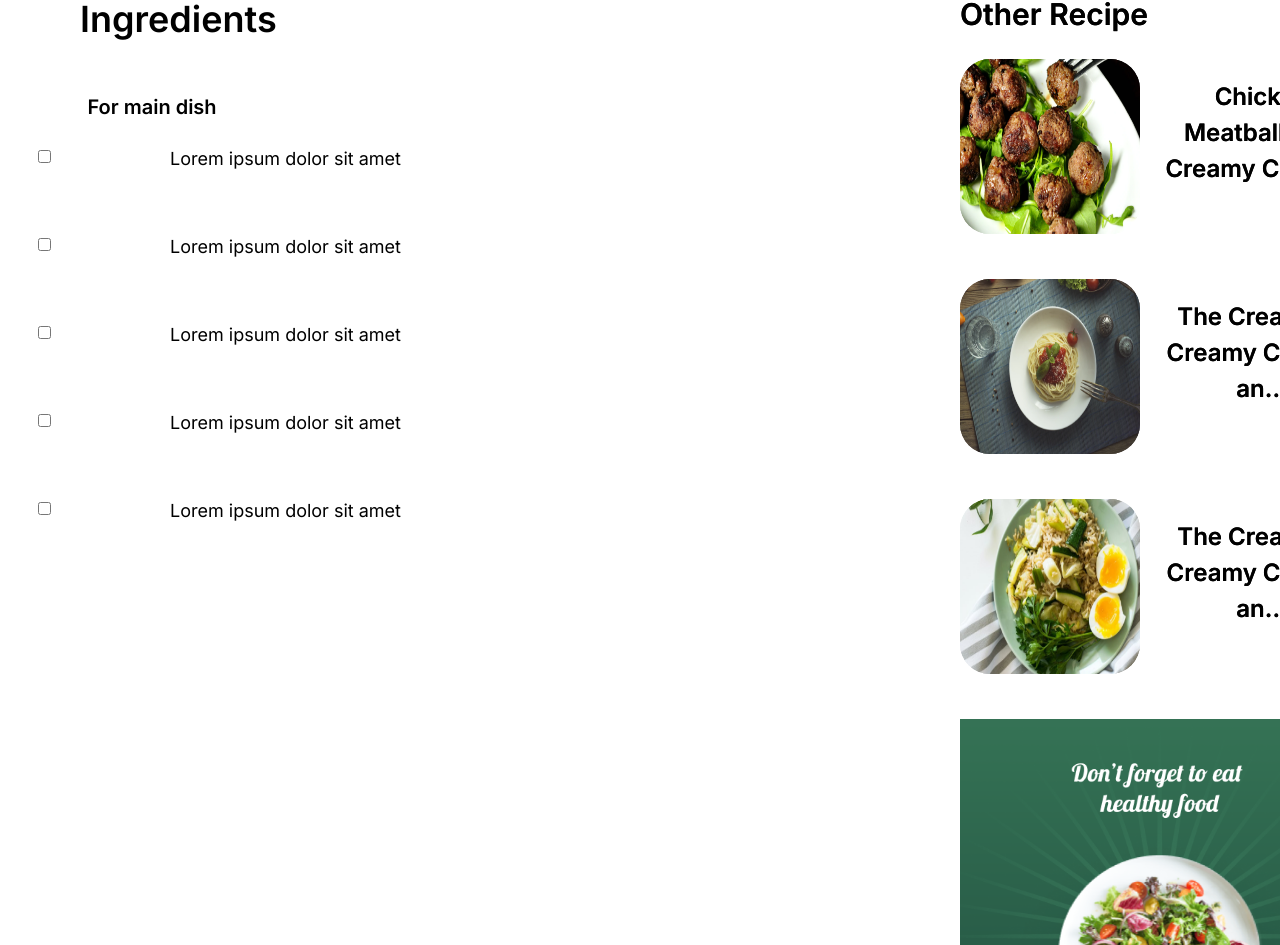
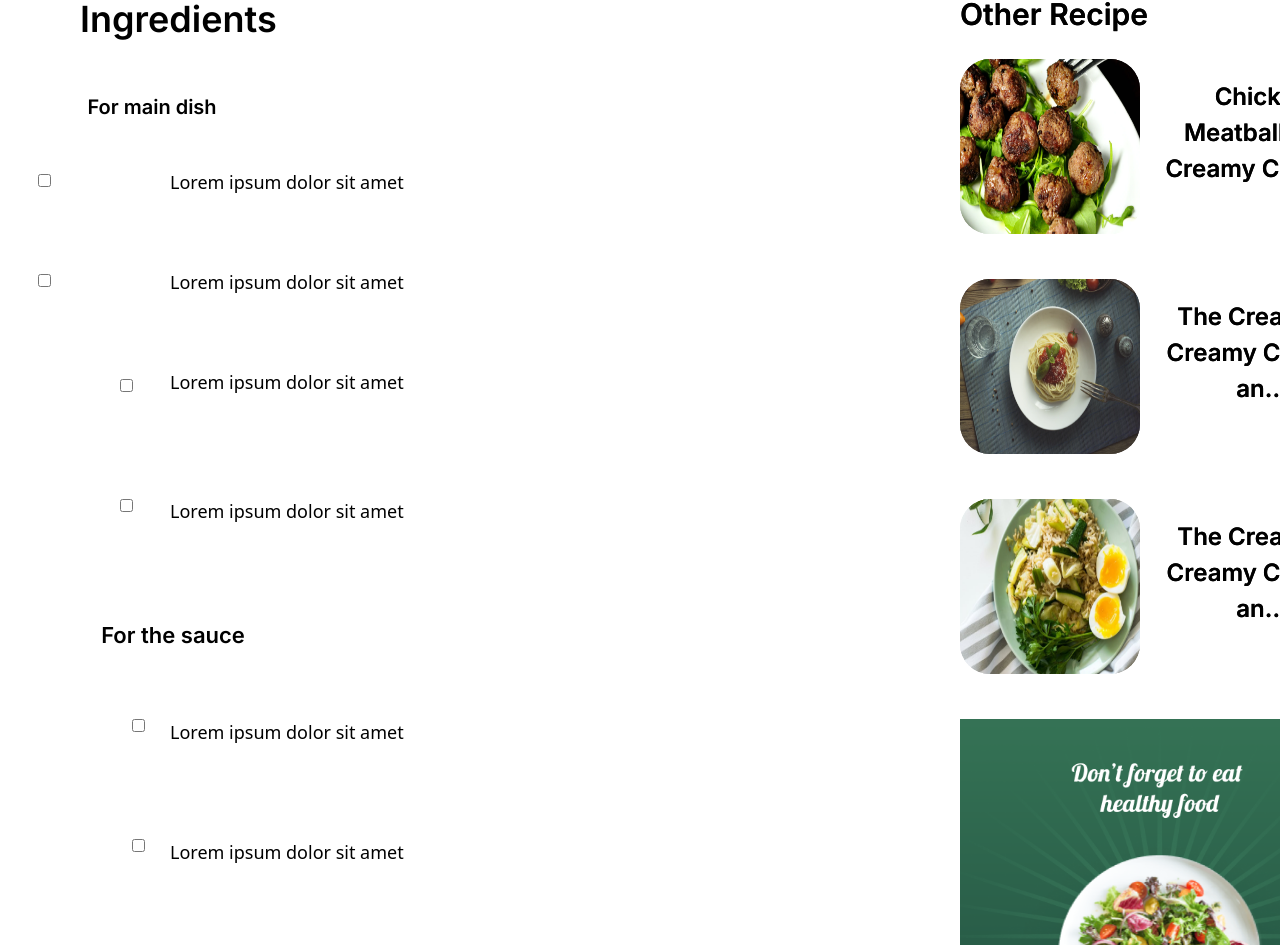
Before and after one commit to Alisher47/Fast-Food-website, a React (Vite) app: page /recipe/1 in a window 1280 px wide. Shown: the part 1281-2226 px from the top of the page. Built offline with nearby package versions, Linux system fonts and the light colour scheme.

Commit message:
updated code

```diff
--- /dev/null
+++ b/src/assets/components/Recipe Details/Container/container.jsx
@@ -0,0 +1,46 @@
+import React from 'react'
+import Button from '../../Home/Buttons/buttons';
+import plate from '../../../../constants/images/Photo-plate.png';
+import plant from '../../../../constants/images/plant.png';
+import vegetables from '../../../../constants/images/vegetables.png';
+const Modal = () => {
+  return (
+    <div>
+    <div className="absolute w-[1280px] h-[442px] top-[3900px] left-[80px] bg-[#E7F9FD] rounded-[60px]">
+        <div className='absolute w-[589px] h-[58px] top-[80px] font-bold right-[350px] font-inter text-[42px] '>
+        Deliciousness to your inbox
+        </div>
+    </div>
+    <div className='absolute top-[4060px] w-[620px] h-[56px] left-[410px] font-inter text-[16px] text-center'>Lorem ipsum dolor sit amet, consectetuipisicing elit, sed do eiusmod tempor incididunt ut labore et dolore magna aliqut enim ad minim </div>
+    <div className="absolute h-[80px] top-[4150px] left-[480px] bg-[#FFFFFF] rounded-[24px] mt-4">
+          <input
+            type="email"
+            placeholder="Enter your email"
+            className="w-[480px] h-full px-4 py-2 rounded-[24px] text-gray-700"
+
+          />
+          <Button
+          text="Subscribe"
+          className="absolute w-[160px] h-[60px] top-[10px] left-[310px] bottom-[10px] rounded-[16px] font-inter font-semibold text-[14px] leading-[16.94px] tracking-[-2%] bg-black text-white"
+        />
+        </div>
+        <div className="">
+        <img
+          src={plate}
+          alt="Plate"
+          className="absolute w-[270px] h-[270px] top-[4060px] right-[80px] rounded-[60px]"
+        />
+      </div>
+      <div className=''>
+        <img src={plant} alt=""
+        className='absolute w-[67px] h-[90px] top-[4100px] left-[1010px]'
+        />
+      </div>
+      <div className="">
+        <img src={vegetables} alt="Vegetables" className="absolute w-[300px] h-[300px] top-[4000px] left-[40px] rotate-[-30deg]" />
+      </div>
+</div>
+  )
+}
+
+export default Modal
--- /dev/null
+++ b/src/assets/components/Recipe Details/Directions/constant.jsx
@@ -0,0 +1,16 @@
+
+const DIRECTIONDATA = [
+    {
+     text1: "Nemo enim ipsam voluptatem quia voluptas sit aspernatur aut odit aut fugit, sed quia consequuntur magni dolores eos qui ratione voluptatem sequi nesciunt. Neque porro quisquam est, qui dolorem ipsum quia dolor sit amet, consectetur, adipisci velit, sed quia non numquam eius modi tempora incidunt ut labore et dolore magnam aliquam quaerat voluptatem."
+
+    },
+    {
+
+       text1: "Nemo enim ipsam voluptatem quia voluptas sit aspernatur aut odit aut fugit, sed quia consequuntur magni dolores eos qui ratione voluptatem sequi nesciunt. Neque porro quisquam est, qui dolorem ipsum quia dolor sit amet, consectetur, adipisci velit, sed quia non numquam eius modi tempora incidunt ut labore et dolore magnam aliquam quaerat voluptatem.",
+    },
+    {
+     text1: "Nemo enim ipsam voluptatem quia voluptas sit aspernatur aut odit aut fugit",
+    }
+]
+
+export default DIRECTIONDATA
--- /dev/null
+++ b/src/assets/components/Recipe Details/Directions/directionData.jsx
@@ -0,0 +1,42 @@
+import React, { useEffect } from 'react';
+import image from '../../../../constants/images/direction.png';
+import Container from '../../Home/Bottom_Rectangle/bottomModal'
+const DirectionData = ({text1}) => {
+
+ useEffect(() => {
+  console.log("text", text1)
+ }, [text1])
+  return (
+    <div>
+      <div className='absolute w-[165px] top-[2550px] h-[44px] text-[32px] font-inter font-semibold'>
+        <h3>Directions</h3>
+      </div>
+
+      <div className='absolute top-[2650px] w-[339px] h-[29px] left-[128px] text-[20px] font-inter font-semibold'>
+       <h3>1. lorem ipsum dolor sit amet</h3>
+      </div>
+      <div className='absolute top-[2700px] w-[792px] h-[104px] left-[128px] font-inter'>
+       <p>{text1}</p>
+      </div>
+      <div className='absolute top-[2800px] w-[792px]  h-[400px] left-[128px] rounded-[20px]'>
+      <img src={image}
+      alt="" />
+
+      </div>
+      <div className='absolute top-[3200px] w-[339px] h-[29px] left-[128px] text-[20px] font-inter font-semibold'>
+        <h3>2. lorem ipsum dolor sit amet</h3>
+      </div>
+      <div className='absolute top-[3350px] w-[792px] h-[104px] left-[128px] font-inter'>
+       <p>{text1}</p>
+      </div>
+      <div className='absolute top-[3500px] w-[339px] h-[29px] left-[128px] text-[20px] font-inter font-semibold'>
+        <h3>3. lorem ipsum dolor sit amet</h3>
+      </div>
+      <div className='absolute top-[3650px] w-[792px] h-[104px] left-[128px] font-inter'>
+       <p>{text1}</p>
+      </div>
+    </div>
+  );
+};
+
+export default DirectionData;
--- /dev/null
+++ b/src/assets/components/Recipe Details/Directions/directions.jsx
@@ -0,0 +1,20 @@
+import React from 'react';
+import DirectionData from './directionData';
+import { DIRECTIONDATA } from './constant';
+
+const Directions = () => {
+  return (
+    <div>
+       {DIRECTIONDATA.map((DIRECTION) => {
+        return(
+          <DirectionData
+          text1={DIRECTION.text1}
+          />
+        )
+       })}
+
+    </div>
+  );
+};
+
+export default Directions;
--- a/src/assets/components/Recipe Details/Ingredients/constant.js
+++ /dev/null
@@ -1,38 +0,0 @@
-import chicken from '../../../../constants/images/cheese.png';
-import chicken2 from '../../../../constants/images/pasta.png';
-
-const ingredients = [
- {
-    listData: "Lorem ipsum dolor sit amet"
- },
- {
-    listData: "Lorem ipsum dolor sit amet"
- },
- {
-    listData: "Lorem ipsum dolor sit ametv"
- },
- {
-    listData: "Lorem ipsum dolor sit amet"
- },
- {
-    listData: "Lorem ipsum dolor sit amet"
- },
-
-]
-
-const otherRecipes = [
-   {
-     title1: "Chicken meetball with cheese",
-     imageSrc: chicken
-   },
-   {
-      title1: "The Creamiest Creamy Chicken",
-      imageSrc: chicken2
-
-   }
-]
-
-export default {
-  ingredients,
-  otherRecipes
-}
--- /dev/null
+++ b/src/assets/components/Recipe Details/Ingredients/constant.jsx
@@ -0,0 +1,27 @@
+import chicken from "../../../../constants/images/cheese.png";
+import chicken2 from "../../../../constants/images/pasta.png";
+
+export const INGREDIENTS = [
+  {
+    listData: "Lorem ipsum dolor sit amet",
+  },
+];
+
+export const otherRecipes = [
+  {
+    title1: "Chicken meetball with cheese",
+    imageSrc: chicken,
+  },
+  {
+    title1: "The Creamiest Creamy Chicken",
+    imageSrc: chicken2,
+  },
+
+
+];
+
+export const SAUCELISTS = [
+  {
+    sauceData: "Lorem ipsum dolor sit amet"
+  }
+]
--- a/src/assets/components/Recipe Details/Ingredients/ingredientList.jsx
+++ b/src/assets/components/Recipe Details/Ingredients/ingredientList.jsx
@@ -1,6 +1,6 @@
 import React from "react";
 
-const ingredientList = () => {
+const ingredientList = ({listData}) => {
   return (
     <div>
       <div className="absolute top-[1273px] w-[184px] h-[44px] left-[80px] font-inter font-semibold text-[36px] ">
@@ -10,41 +10,27 @@ const ingredientList = () => {
           <div className="absolute w-[206px] h-[28px] top-[33px] left-[128px] text-[16px] font-inter font-semibold"></div>
         </div>
       </div>
-      <div className="absolute top-[1426px] w-[24px] h-[24px]">
+      <div className="absolute top-[1450px] w-[24px] h-[24px]">
             <input type="checkbox" name="checkbox" id=""
             />
           </div>
-          <div>
-          <p className="absolute left-[170px] top-[1426px] text-[18px] font-inter">Lorem ipsum dolor sit amet</p>
-          </div>
-          <div className="absolute top-[1514px] w-[24px] h-[24px]">
+          <div className="absolute top-[1550px] w-[24px] h-[24px]">
             <input type="checkbox" name="checkbox" id=""
             />
           </div>
-          <div>
-          <p className="absolute left-[170px] top-[1514px] text-[18px] font-inter">Lorem ipsum dolor sit amet</p>
+          <div className="absolute left-[170px] top-[1450px] text-[18px]">
+          {listData}
           </div>
-
-          <div className="absolute top-[1602px] w-[24px] h-[24px]">
-            <input type="checkbox" name="checkbox" id=""
-            />
+          <div className="absolute left-[170px] top-[1550px] text-[18px]">
+          {listData}
           </div>
-          <div>
-          <p className="absolute left-[170px] top-[1602px] text-[18px] font-inter">Lorem ipsum dolor sit amet</p>
+          <input type="checkbox" name="checkbox" id="" className="absolute top-[1660px] left-[120px]"/>
+          <div className="absolute left-[170px] top-[1650px] text-[18px]">
+          {listData}
           </div>
-          <div className="absolute top-[1690px] w-[24px] h-[24px]">
-            <input type="checkbox" name="checkbox" id=""
-            />
-          </div>
-          <div>
-          <p className="absolute left-[170px] top-[1690px] text-[18px] font-inter">Lorem ipsum dolor sit amet</p>
-          </div>
-          <div className="absolute top-[1778px] w-[24px] h-[24px]">
-            <input type="checkbox" name="checkbox" id=""
-            />
-          </div>
-          <div>
-          <p className="absolute left-[170px] top-[1778px] text-[18px] font-inter">Lorem ipsum dolor sit amet</p>
+          <input type="checkbox" name="checkbox" id="" className="absolute top-[1780px] left-[120px]"/>
+          <div className="absolute left-[170px] top-[1779px] text-[18px]">
+          {listData}
           </div>
     </div>
   );
--- a/src/assets/components/Recipe Details/Ingredients/ingredients.jsx
+++ b/src/assets/components/Recipe Details/Ingredients/ingredients.jsx
@@ -1,23 +1,33 @@
-import React from 'react'
-import IngredientList from './ingredientList'
-import ingredients from './constant'
-import OtherRecipies from './otherRecipies'
-import otherRecipes from './constant'
+import React from "react";
+import IngredientList from "./ingredientList";
+import OtherRecipies from "./otherRecipies";
+import { INGREDIENTS } from "./constant";
+import { SAUCELISTS } from "./constant";
+import SauceList from "./sauceList";
 
 const Ingredients = () => {
-    return (
+  return (
     <div>
       <div className="space-y-4">
+        {INGREDIENTS.map((INGREDIENT) => {
+          return <IngredientList listData={INGREDIENT.listData} />;
+        })}
 
-            <IngredientList
-            //   key={index}
-            //   listData={ingredient.listData}
+        <OtherRecipies />
+      <div>
+        {SAUCELISTS.map((SAUCELIST, index) => {
+          return (
+            <SauceList
+            key={index}
+            sauceData={SAUCELIST.sauceData}
             />
-            <OtherRecipies />
+          )
+        })}
 
+        </div>
       </div>
-      </div>
-    )
-}
+    </div>
+  );
+};
 
-export default Ingredients
+export default Ingredients;
--- /dev/null
+++ b/src/assets/components/Recipe Details/Ingredients/sauceList.jsx
@@ -0,0 +1,25 @@
+import React from 'react'
+
+const SauceList = ({sauceData}) => {
+  return (
+    <div>
+      <div>
+      <h3 className='absolute top-[1900px] w-[146px] h-[29px] left-[100px] text-[22px] font-inter font-semibold'>For the sauce</h3>
+      </div>
+      <input type="checkbox" name="checbox" id="" className='absolute top-[2000px] left-[132px]'/>
+      <div className='absolute  h-[22px] top-[2000px] left-[170px] text-[18px] '>
+        {sauceData}
+      </div>
+      <input type="checkbox" name="checbox" id="" className='absolute top-[2120px] left-[132px]'/>
+      <div className='absolute  h-[22px] top-[2120px] left-[170px] text-[18px] '>
+        {sauceData}
+      </div>
+      <input type="checkbox" name="checbox" id="" className='absolute top-[2250px] left-[132px]'/>
+      <div className='absolute  h-[22px] top-[2250px] left-[170px] text-[18px] '>
+        {sauceData}
+      </div>
+    </div>
+  )
+}
+
+export default SauceList
--- /dev/null
+++ b/src/assets/components/Recipe Details/Other Recipies/otherRecipe.jsx
@@ -0,0 +1,12 @@
+import React from 'react'
+
+const OtherRecipe = () => {
+  return (
+    <div>
+
+
+    </div>
+  )
+}
+
+export default OtherRecipe
--- a/src/assets/pages/Recipe Detail/recipeDetail.jsx
+++ b/src/assets/pages/Recipe Detail/recipeDetail.jsx
@@ -3,6 +3,9 @@ import Navbar from '../../components/Home/Navbar/navbar'
 import RecipeHeader from '../../components/Recipe Details/Detail Header/recipeHeader'
 import Ingredients from '../../components/Recipe Details/Ingredients/ingredients'
 import OtherRecipies from '../../components/Recipe Details/Ingredients/otherRecipies'
+import DirectionData from '../../components/Recipe Details/Directions/directionData'
+import OtherRecipe from '../../components/Recipe Details/Other Recipies/otherRecipe'
+import Container from '../../components/Recipe Details/Container/container'
 
 
 
@@ -15,6 +18,9 @@ const recipeDetail = () => {
      <RecipeHeader />
      <Ingredients />
      <OtherRecipies />
+     <DirectionData />
+     <OtherRecipe />
+     <Container />
     </div>
   )
 }
```
Also changed, not shown: src/constants/images/direction.png (added).
